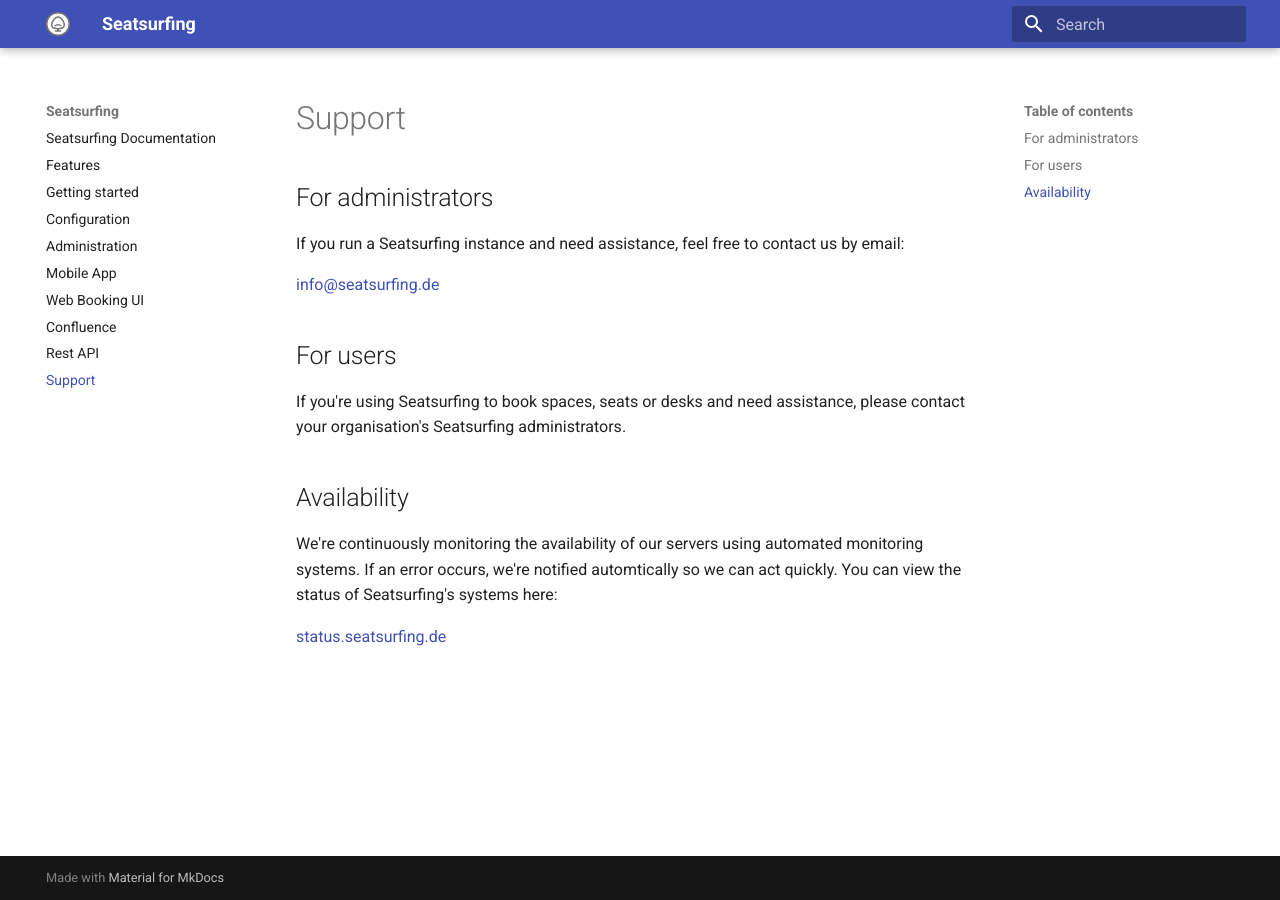
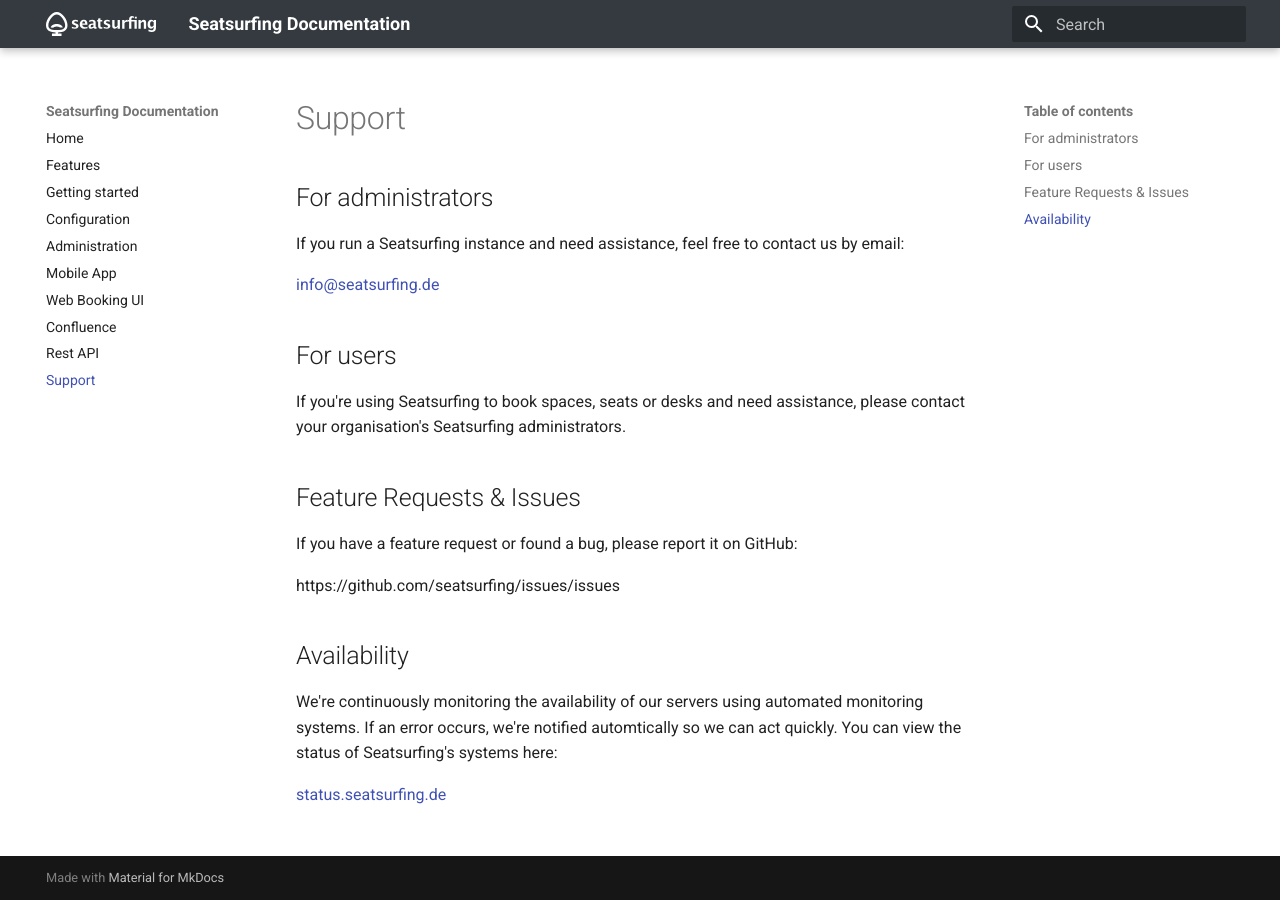
Before and after one commit to seatsurfing/docs, an MkDocs documentation site: the page built from src/support.md, in a window 1280 px wide. Built offline with MkDocs 1.6.1 and Material for MkDocs 9.7.7, drawn with Linux system fonts in a browser that asks for light colours.

Commit message:
Updated design

```diff
--- a/mkdocs.yml
+++ b/mkdocs.yml
@@ -1,9 +1,11 @@
-site_name: Seatsurfing
+site_name: Seatsurfing Documentation
 docs_dir: src
 theme:
     name: material
-    logo: img/icon.svg
+    logo: img/seatsurfing_white.svg
     language: en
+extra_css:
+    - stylesheets/extra.css
 nav:
     - 'index.md'
     - 'features.md'
--- /dev/null
+++ b/src/stylesheets/extra.css
@@ -0,0 +1,15 @@
+.md-header {
+    background-color: #343a40;
+}
+
+@media screen and (max-width: 76.1875em) {
+    .md-nav--primary .md-nav__title[for=__drawer] {
+        background-color: #343a40;
+    }
+}
+
+.md-nav__title .md-nav__button.md-logo img, .md-nav__title .md-nav__button.md-logo svg,
+.md-header-nav__button.md-logo img, .md-header-nav__button.md-logo svg {
+    width: auto;
+    max-width: 100%;
+}
--- a/src/support.md
+++ b/src/support.md
@@ -8,6 +8,11 @@
 ## For users
 If you're using Seatsurfing to book spaces, seats or desks and need assistance, please contact your organisation's Seatsurfing administrators.
 
+## Feature Requests & Issues
+If you have a feature request or found a bug, please report it on GitHub:
+
+https://github.com/seatsurfing/issues/issues
+
 ## Availability
 We're continuously monitoring the availability of our servers using automated monitoring systems. If an error occurs, we're notified automtically so we can act quickly. You can view the status of Seatsurfing's systems here:
 
```
Also changed, not shown: src/index.md (+1 -3 lines), src/img/logo.png (deleted), src/img/seatsurfing_white.svg (added).
